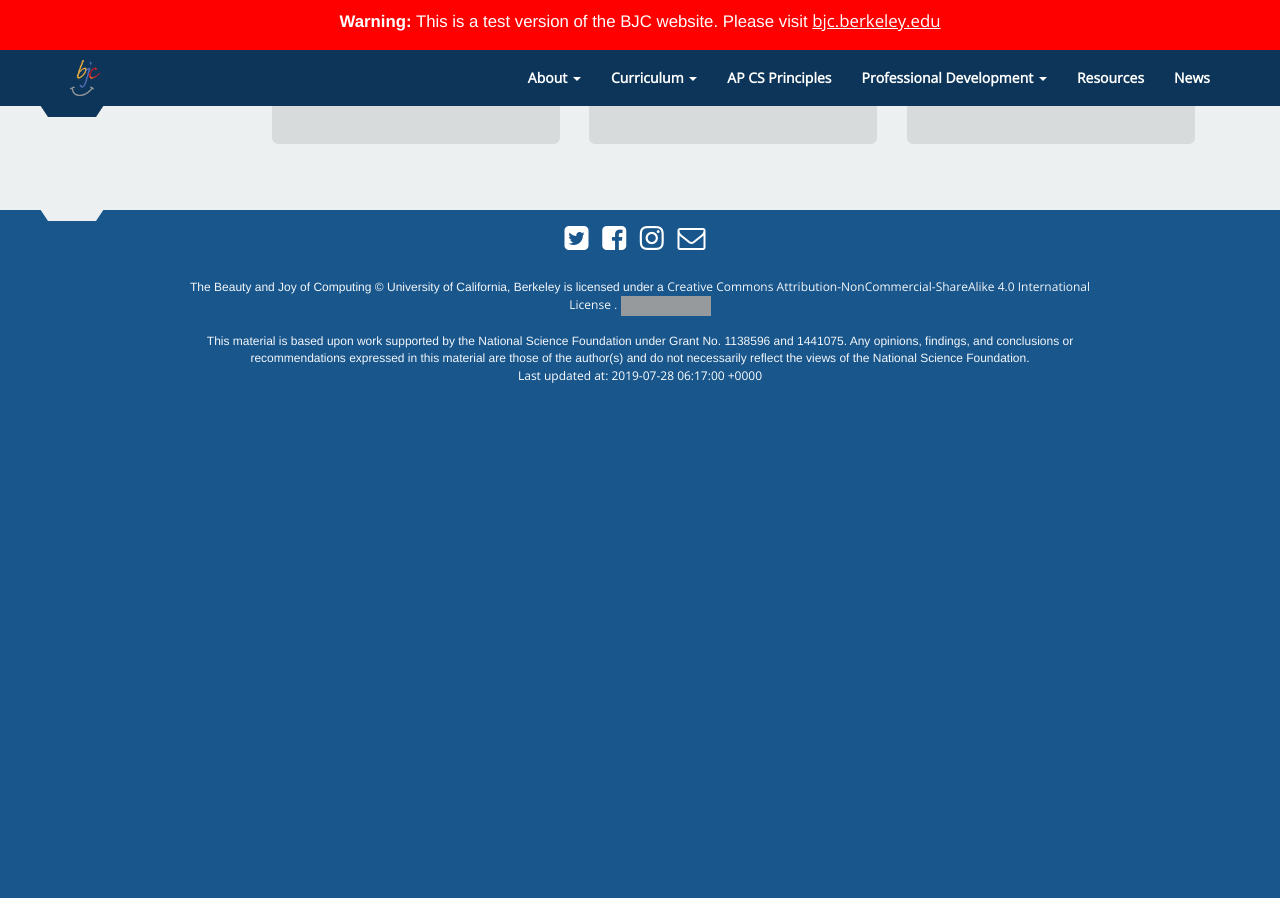
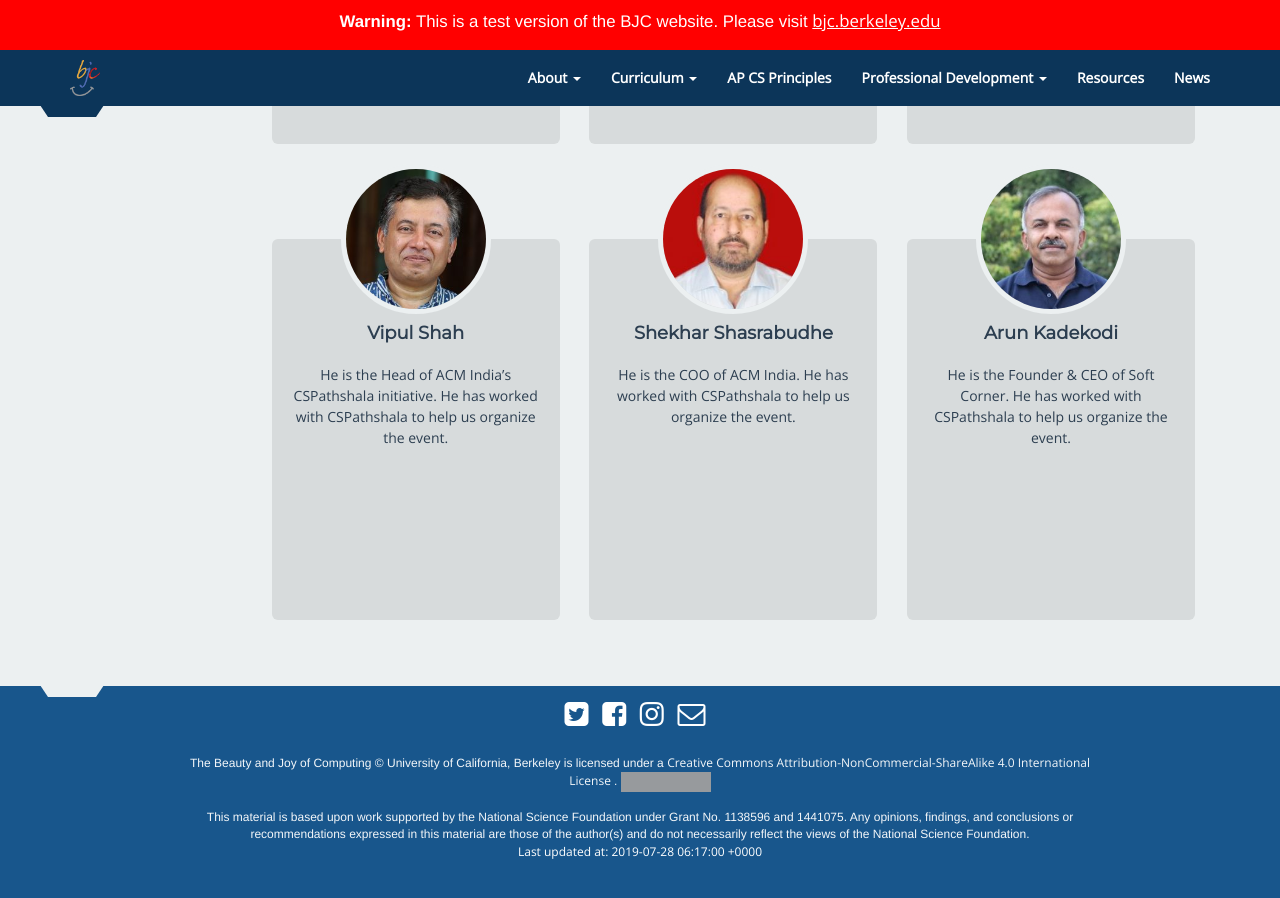
Before and after one commit to beautyjoy/beautyjoy.github.io, a Jekyll site: the page built from summer-pd/india-pd/team.html, in a window 1280 px wide and 900 px high, scrolled down 1346 px. Built offline with Jekyll 4.4.1, drawn with Linux system fonts in a browser that asks for light colours; before the commit the page ends 1770 px from its top, so only the background shows below that; grey boxes are pictures that could not be loaded.

Commit message:
Team members added

```diff
--- a/_data/people.yml
+++ b/_data/people.yml
@@ -335,3 +335,20 @@
   image: girish.jpg
   description: >
     Girish Mujumdar is the co-founder of Plezmo and serves as the COO. He is working to integrate Plezmo's hardware with Snap!.
+- name: Vipul Shah
+  teams:
+    - india-plez
+  image: vipul.jpg
+  description: He is the Head of ACM India's CSPathshala initiative. He has worked with CSPathshala to help us organize the event.
+
+- name: Shekhar Shasrabudhe
+  teams:
+    - india-plez
+  image: shekhar.jpg
+  description: He is the COO of ACM India. He has worked with CSPathshala to help us organize the event.
+
+- name: Arun Kadekodi
+  teams:
+    - india-plez
+  image: arun.jpg
+  description: He is the Founder & CEO of Soft Corner. He has worked with CSPathshala to help us organize the event.
```
Also changed, not shown: assets/img/people/arun.jpg (added), assets/img/people/shekhar.jpg (added), assets/img/people/vipul.jpg (added).
